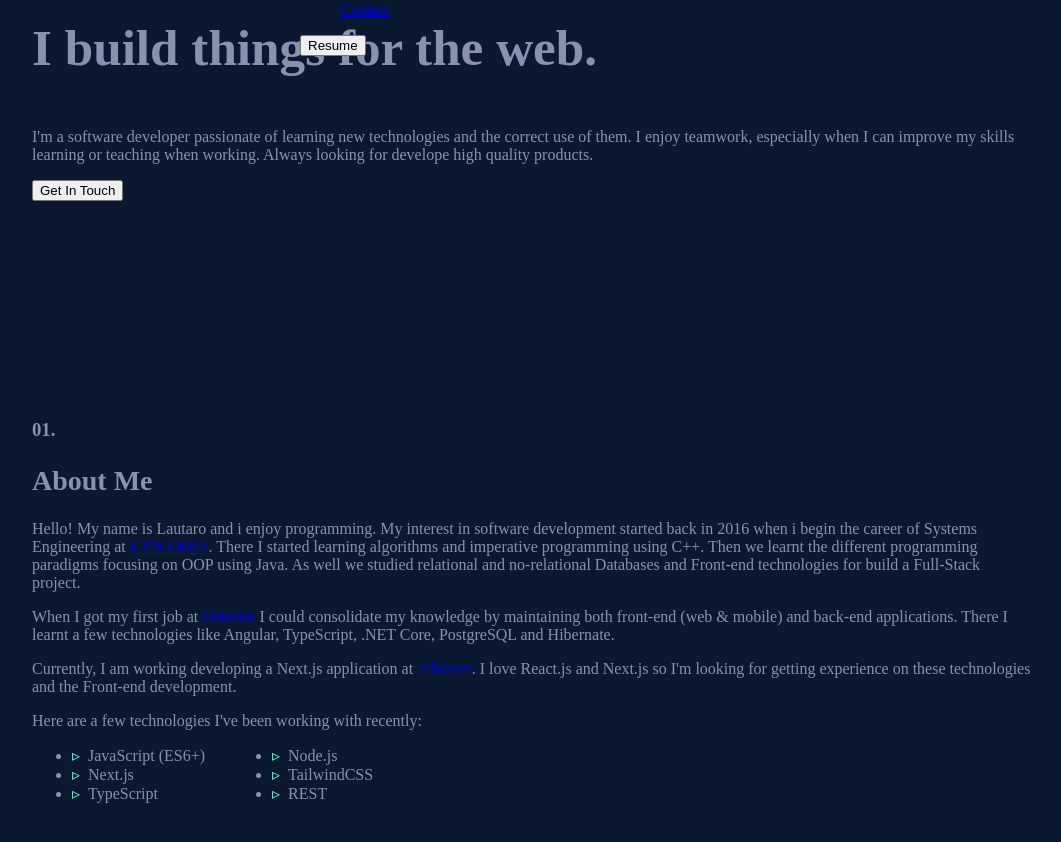
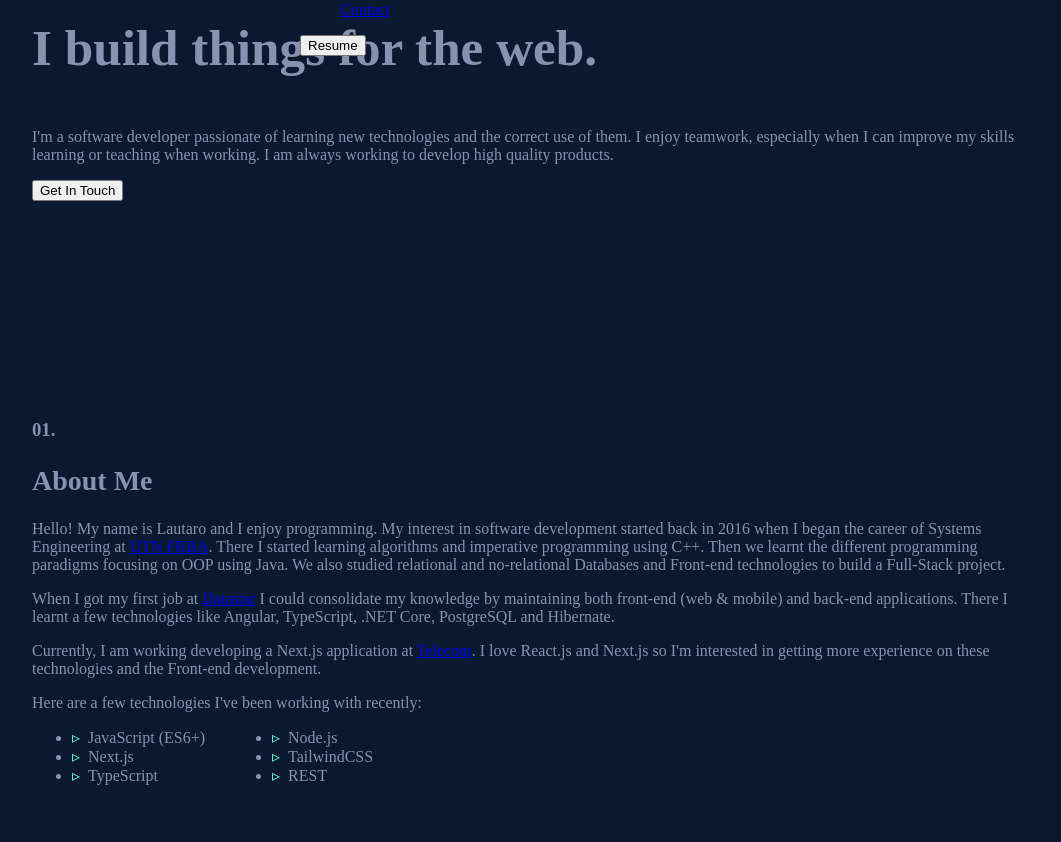
Before and after one commit to lausoffici/portfolio, a Next.js app: page / in a window 1280 px wide. Shown: the part 360-1202 px from the top of the page, without its empty margins (108-1169 px from the left). Built offline with nearby package versions, Linux system fonts and the light colour scheme.

Commit message:
text fixes

```diff
--- a/sections/About.jsx
+++ b/sections/About.jsx
@@ -25,14 +25,14 @@ const About = () => (
     <SectionHeader number="01." title="About Me" />
     <div className="text-lg">
       <p className="mb-4">
-        Hello! My name is Lautaro and i enjoy programming. My interest in
-        software development started back in 2016 when i begin the career of
+        Hello! My name is Lautaro and I enjoy programming. My interest in
+        software development started back in 2016 when I began the career of
         Systems Engineering at{' '}
         <Link href="https://frba.utn.edu.ar/">UTN FRBA</Link>. There I started
         learning algorithms and imperative programming using C++. Then we learnt
-        the different programming paradigms focusing on OOP using Java. As well
-        we studied relational and no-relational Databases and Front-end
-        technologies for build a Full-Stack project.
+        the different programming paradigms focusing on OOP using Java. We also
+        studied relational and no-relational Databases and Front-end
+        technologies to build a Full-Stack project.
       </p>
       <p className="mb-4">
         When I got my first job at{' '}
@@ -44,8 +44,8 @@ const About = () => (
       <p className="mb-4">
         Currently, I am working developing a Next.js application at{' '}
         <Link href="https://institucional.telecom.com.ar/">Telecom</Link>. I
-        love React.js and Next.js so I&apos;m looking for getting experience on
-        these technologies and the Front-end development.
+        love React.js and Next.js so I&apos;m interested in getting more
+        experience on these technologies and the Front-end development.
       </p>
       <p>Here are a few technologies I&#39;ve been working with recently:</p>
       <ul className="styled skills-list font-mono text-sm mt-6">
--- a/sections/Hero.jsx
+++ b/sections/Hero.jsx
@@ -10,8 +10,8 @@ const Hero = () => (
     <p className="text-lg max-w-[500px] mb-12">
       I&apos;m a software developer passionate of learning new technologies and
       the correct use of them. I enjoy teamwork, especially when I can improve
-      my skills learning or teaching when working. Always looking for develope
-      high quality products.
+      my skills learning or teaching when working. I am always working to
+      develop high quality products.
     </p>
     <a href="mailto:lautarosoffici@gmail.com">
       <Button className="font-mono px-7 py-4">Get In Touch</Button>
```
